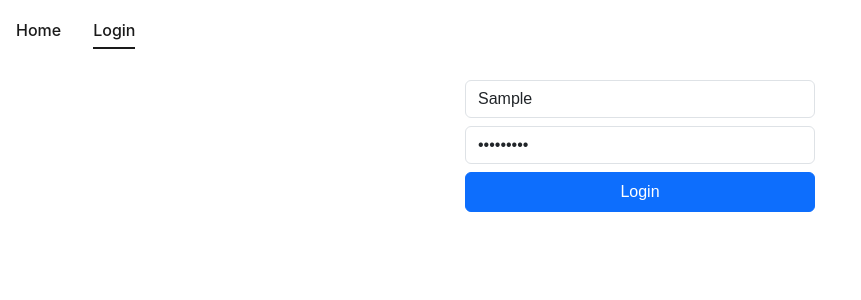
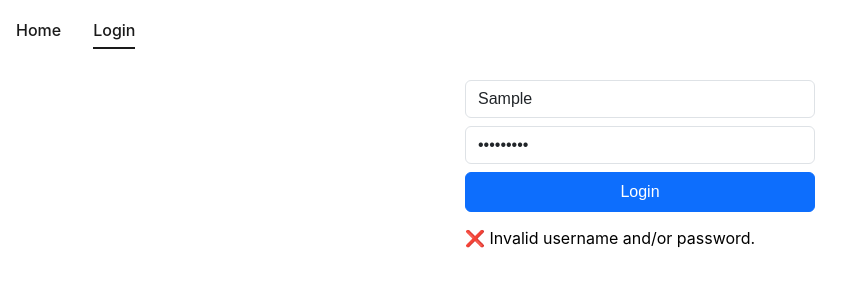
Before and after one commit to yemi-f/apartment-viewing-appointment-frontend, a React (Create React App) app: page /login in a window 1280 px wide. Both pictures are taken after typing "Sample", "Sample123" into the empty fields and a click on the input "Login". Shown: the top 300 px of the page, without its empty margins (0-861 px from the left). Built offline with nearby package versions, Linux system fonts and the light colour scheme; no server answers.

Commit message:
added error message for invalid login info

```diff
--- a/src/context/AuthProvider.js
+++ b/src/context/AuthProvider.js
@@ -16,10 +16,14 @@ export const AuthProvider = ({ children }) => {
     JSON.parse(localStorage.getItem("authorization")) || null
   );
 
+  const [isError, setIsError] = useState(false);
+
   let navigate = useNavigate();
 
   const handleLogin = (e) => {
     e.preventDefault();
+    setIsError(false);
+
     const user = {
       username: e.target.elements.username.value,
       password: e.target.elements.password.value,
@@ -33,6 +37,10 @@ export const AuthProvider = ({ children }) => {
       }),
     })
       .then((response) => {
+        if (response.status === 401) {
+          throw new Error("Unauthorized");
+        }
+
         const authAuthorization = response.text();
         return authAuthorization;
       })
@@ -40,12 +48,14 @@ export const AuthProvider = ({ children }) => {
         setUsername(user.username);
         setAuthorization(authorization);
         localStorage.setItem("authorization", JSON.stringify(authorization));
-        console.log(authorization);
 
         localStorage.setItem("username", JSON.stringify(user.username));
         navigate("/admin");
       })
-      .catch((err) => console.log({ err }));
+      .catch((err) => {
+        console.log({ err });
+        setIsError(true);
+      });
   };
 
   const isAuthenticated = () => {
@@ -56,6 +66,7 @@ export const AuthProvider = ({ children }) => {
     localStorage.removeItem("username");
     setUsername(null);
     setAuthorization(null);
+    setIsError(false);
     navigate("/");
   };
 
@@ -67,6 +78,7 @@ export const AuthProvider = ({ children }) => {
         authorization,
         handleLogin,
         handleLogout,
+        isError,
       }}
     >
       {children}
--- a/src/pages/LoginPage.js
+++ b/src/pages/LoginPage.js
@@ -1,9 +1,20 @@
-import React from "react";
+import React, { useEffect, useState } from "react";
 import { useAuth } from "../context/AuthProvider";
 import "./LoginPage.css";
 
 export const LoginPage = () => {
-  const { handleLogin } = useAuth();
+  const { handleLogin, isError } = useAuth();
+  const [showErrorMsg, setShowErrorMsg] = useState(false);
+
+  useEffect(() => {
+    if (isError) {
+      setShowErrorMsg(true);
+
+      setTimeout(function () {
+        setShowErrorMsg(false);
+      }, 3000);
+    }
+  }, [isError]);
 
   return (
     <div className="LoginContainer">
@@ -36,6 +47,7 @@ export const LoginPage = () => {
             className="LoginInput"
           />
         </div>
+        {showErrorMsg && <p>&#x274C; Invalid username and/or password.</p>}
       </form>
     </div>
   );
```
